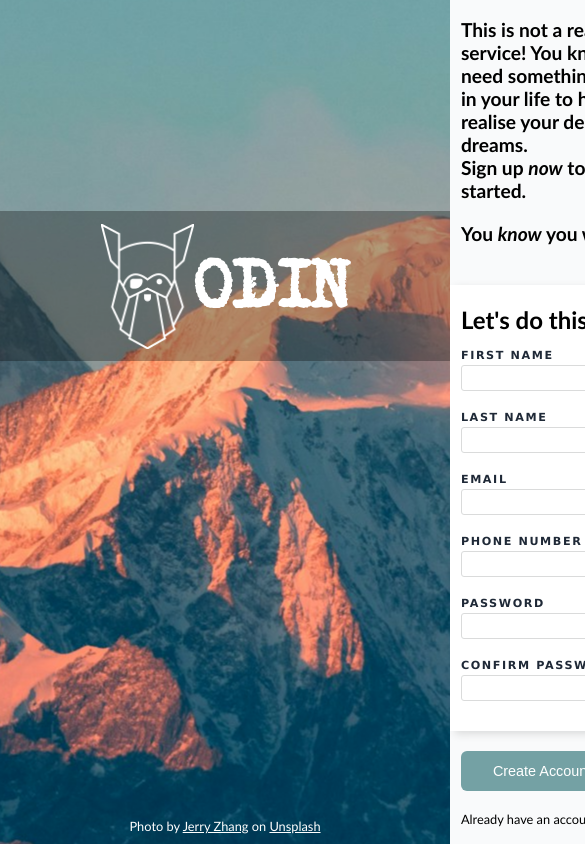
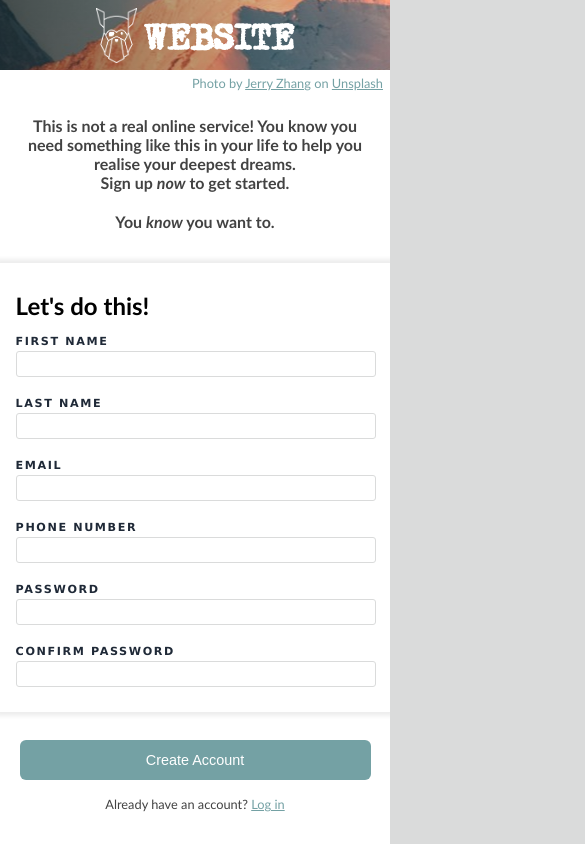
Before and after one commit to GonzaloLobos/sign-up-form, a plain HTML site: page index.html in a window 390 px wide. Shown: the top 844 px of the page, 585 px wide, since content can reach past the window. Drawn offline with Linux system fonts and the light colour scheme.

Commit message:
Add mobile support

```diff
--- a/index.html
+++ b/index.html
@@ -11,7 +11,7 @@
     <div class="image-container">
       <div class="logo-container">
         <img src="assets/odin-lined.png" alt="The Odin Project logo" />
-        <h1>ODIN</h1>
+        <h1>WEBSITE</h1>
       </div>
       <p class="credit">
         Photo by
--- a/styles.css
+++ b/styles.css
@@ -15,7 +15,7 @@ body {
 
 h1 {
   padding: 0;
-  margin: 0;
+  margin: 12px 0 0 0;
 }
 
 p {
@@ -29,7 +29,7 @@ p {
   background-image: url(./assets/background-image.jpg);
   background-position: 65% 40%;
   width: 450px;
-  height: 100vh;
+  min-height: 100vh;
   float: left;
   position: relative;
 
@@ -37,6 +37,7 @@ p {
   flex-direction: column;
   justify-content: flex-end;
   align-items: center;
+  align-self: stretch;
   flex-shrink: 0;
 }
 
@@ -77,6 +78,7 @@ p {
 
 .main-container {
   width: 100%;
+  padding: 30px 0;
 }
 
 .header {
@@ -194,3 +196,126 @@ form button:active {
 .login-text a {
   color: #74a1a4;
 }
+
+/* MOBILE SUPPORT   */
+
+@media (max-width: 850px) {
+  body,
+  html {
+    height: 100%;
+  }
+  body {
+    background-color: #dadbdb;
+    flex-direction: column;
+  }
+  .credit {
+    text-align: end;
+  }
+  .image-container {
+    width: 100%;
+    max-height: 70px;
+    min-height: 70px;
+    flex-direction: row;
+    justify-content: flex-start;
+  }
+  .logo-container {
+    background-color: rgb(0 0 0 / 0);
+    background-image: linear-gradient(
+      to right,
+      rgb(0 0 0 / 0.5),
+      rgb(0 0 0 / 0)
+    );
+    position: static;
+    width: 80%;
+    height: 70px;
+    padding-left: 15px;
+
+    justify-content: flex-start;
+    gap: 6px;
+  }
+  .logo-container img {
+    height: 55px;
+    width: auto;
+  }
+  .logo-container h1 {
+    font-size: 45px;
+    margin-top: 6px;
+  }
+
+  .header,
+  .form-container h1,
+  .form-body,
+  .login-text {
+    padding-left: 0;
+  }
+  .main-container {
+    background-color: #fff;
+    max-width: 600px;
+
+    display: flex;
+    flex-direction: column;
+    align-items: center;
+    flex-grow: 1;
+  }
+  .main-container p {
+    text-align: center;
+    color: #424242;
+    padding: 0 4%;
+  }
+  form {
+    overflow: hidden;
+    width: 100%;
+    display: flex;
+    flex-direction: column;
+  }
+  .form-container {
+    box-shadow: 0 0 4px 4px #eee;
+    width: auto;
+    padding: 4%;
+    margin: 12px 0;
+  }
+  .form-button {
+    margin: 16px auto;
+  }
+}
+
+@media (max-width: 450px) {
+  .image-container {
+    position: relative;
+  }
+  .credit {
+    position: absolute;
+    right: 0;
+    top: 75px;
+    color: #74a1a4;
+    margin: 0 7px;
+  }
+  .credit a {
+    color: inherit;
+  }
+  .header {
+    margin-top: 16px;
+  }
+  .header p {
+    font-size: 1rem;
+  }
+  .form-body > *,
+  input {
+    width: 100%;
+  }
+  input {
+    padding: 4px 0;
+  }
+  .form-button {
+    width: 90%;
+  }
+  .logo-container {
+    padding-left: 0;
+    display: flex;
+    justify-content: center;
+    flex-grow: 1;
+  }
+  .logo-container h1 {
+    font-size: 32px;
+  }
+}
```
